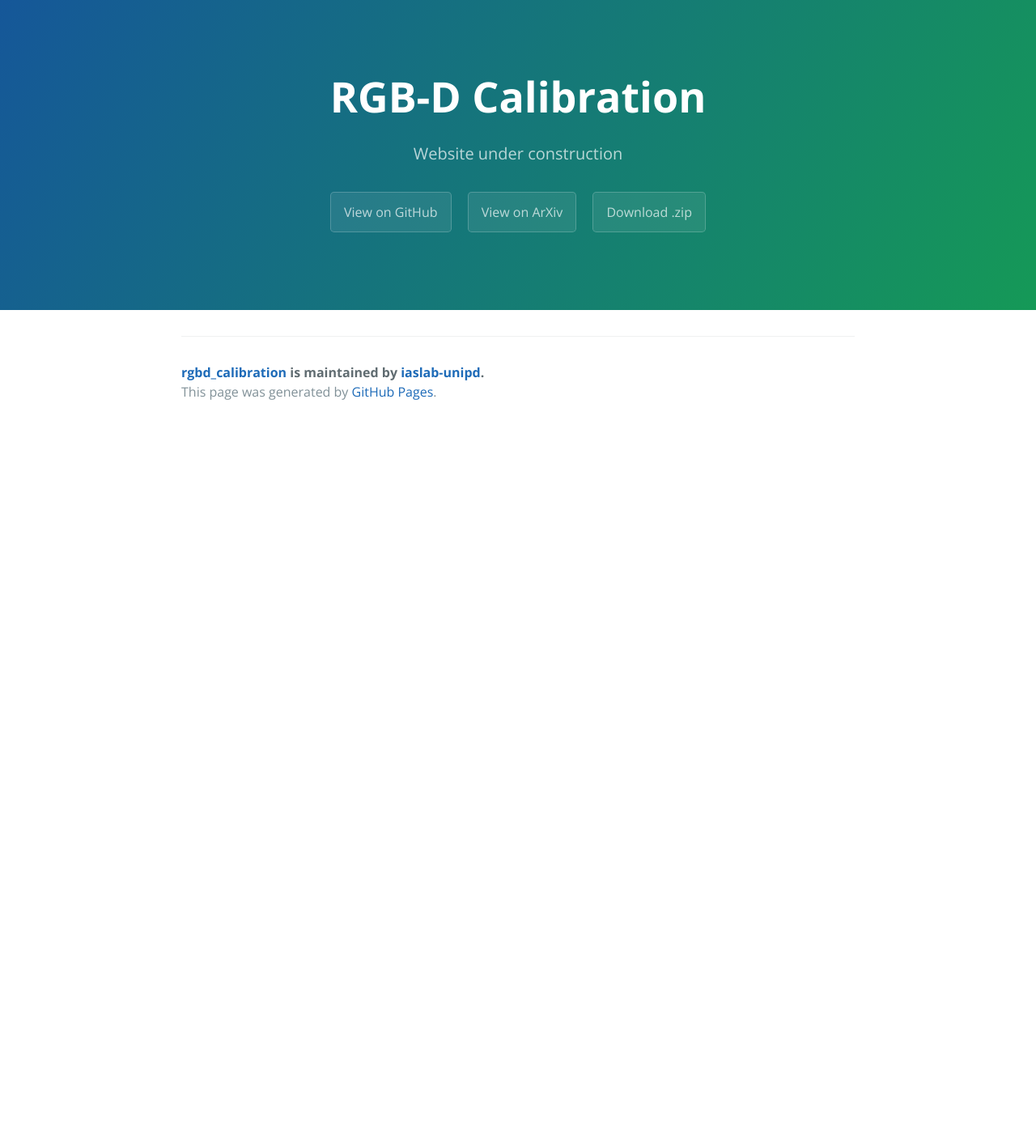
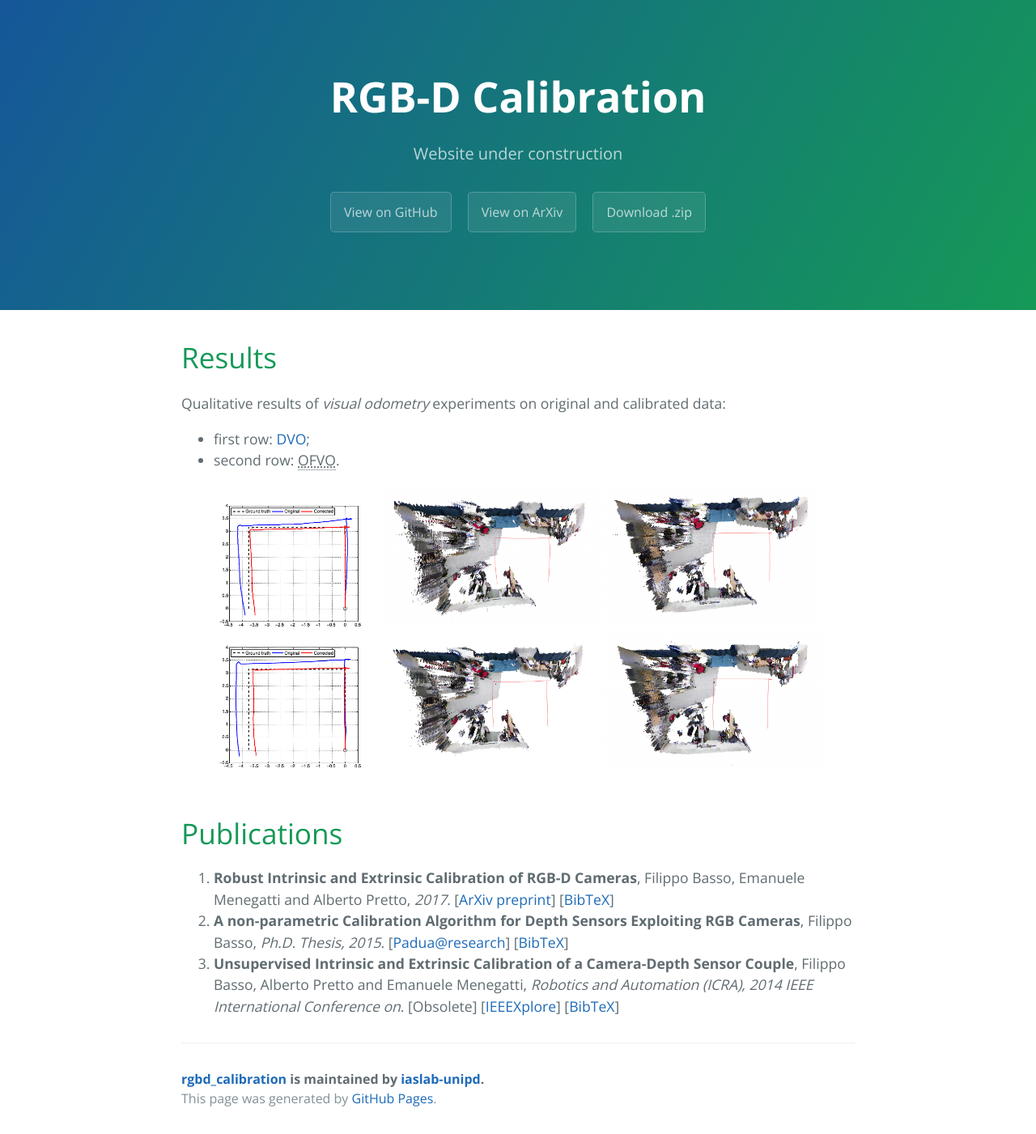
Before and after one commit to iaslab-unipd/rgbd_calibration, a Jekyll site: the page built from index.md, in a window 1280 px wide. Shown: the whole page at 81% size. Built offline with Jekyll 4.4.1, drawn with Linux system fonts in a browser that asks for light colours; our own code applies the rules of GitHub Pages for plain Markdown files; before the commit the page ends 900 px from its top, so only the background shows below that.

Commit message:
Working on the homepage.

```diff
--- a/_config.yml
+++ b/_config.yml
@@ -19,9 +19,12 @@ description: Website under construction #RGB-D Calibration
 baseurl: "" # the subpath of your site, e.g. /blog
 url: "http://iaslab-unipd.github.io/rgbd_calibration" # the base hostname & protocol for your site, e.g. http://example.com
 github_username:  bassofil
+
 show_downloads: true
-show_arxiv: true
-arxiv_url: "http://arxiv.org/abs/1701.05748"
+show_paper: true
+paper_website: "ArXiv"
+paper_url: "http://arxiv.org/abs/1701.05748"
+ieee_url: "http://ieeexplore.ieee.org/document/6907780/"
 
 # Build settings
 markdown: kramdown
--- /dev/null
+++ b/_includes/image.html
@@ -0,0 +1,3 @@
+<figure class="image">
+  <img src="{{ site.url }}/images/{{ include.name }}" alt="{{ include.description }}">
+</figure>
--- a/_layouts/default.html
+++ b/_layouts/default.html
@@ -15,8 +15,8 @@
       {% if site.github.is_project_page %}
         <a href="{{ site.github.repository_url }}" class="btn">View on GitHub</a>
       {% endif %}
-      {% if site.show_arxiv %}
-        <a href="{{ site.arxiv_url }}" class="btn">View on ArXiv</a>
+      {% if site.show_paper %}
+        <a href="{{ site.paper_url }}" class="btn">View on {{ site.paper_website }}</a>
       {% endif %}
       {% if site.show_downloads %}
         <a href="{{ site.github.zip_url }}" class="btn">Download .zip</a>
--- /dev/null
+++ b/download/arxiv2017.bib
@@ -0,0 +1,6 @@
+@article{bmp_arxiv2017,
+  title={Robust Intrinsic and Extrinsic Calibration of {RGB-D} Cameras},
+  author={Basso, Filippo and Menegatti, Emanuele and Pretto, Alberto},
+  journal={arXiv preprint arXiv:1701.05748},
+  year={2017}
+}
--- /dev/null
+++ b/download/thesis.bib
@@ -0,0 +1,6 @@
+@phdthesis{basso2015phdthesis,
+  author = {Filippo Basso},
+  title = {A non-parametric Calibration Algorithm for Depth Sensors Exploiting {RGB} Cameras},
+  school = {Universit`a degli Studi di Padova},
+  year = 2015,
+}
--- a/index.md
+++ b/index.md
@@ -2,4 +2,30 @@
 layout: default
 ---
 
-<!--# [](#header-1)Website under construction-->
+# [](#results)Results
+
+Qualitative results of _visual odometry_ experiments on original and calibrated data:
+
+- first row: [DVO][dvo-url];
+- second row: OFVO.
+
+{% include image.html name="vo_results.png" %}
+
+
+# [](#publications)Publications
+
+1. **Robust Intrinsic and Extrinsic Calibration of RGB-D Cameras**, Filippo Basso, Emanuele Menegatti and Alberto Pretto, _2017_. [[ArXiv preprint][arxiv-url]] [[BibTeX][arvix-bib]]
+1. **A non-parametric Calibration Algorithm for Depth Sensors Exploiting RGB Cameras**, Filippo Basso, _Ph.D. Thesis, 2015_. [[Padua@research][thesis-url]] [[BibTeX][thesis-bib]]
+1. **Unsupervised Intrinsic and Extrinsic Calibration of a Camera-Depth Sensor Couple**, Filippo Basso, Alberto Pretto and Emanuele Menegatti, _Robotics and Automation (ICRA), 2014 IEEE International Conference on_. [Obsolete] [[IEEEXplore][icra-url]] [[BibTeX][icra-bib]]
+
+
+[dvo-url]: https://github.com/tum-vision/dvo
+
+[arxiv-url]: {{ site.paper_url }}
+[arvix-bib]: {{ site.url }}/download/arxiv2017.bib
+[thesis-url]: http://paduaresearch.cab.unipd.it/8908/
+[thesis-bib]: {{ site.url }}/download/thesis.bib
+[icra-url]: http://ieeexplore.ieee.org/document/6907780/
+[icra-bib]: {{ site.url }}/download/icra2014.bib
+
+*[OFVO]: (Optical Flow Visual Odometry) is a very simple custom-built visual odometry system based on dense optical flow.
```
Also changed, not shown: download/icra2014.bib (added, +11 -0 lines), images/vo_results.png (added).
